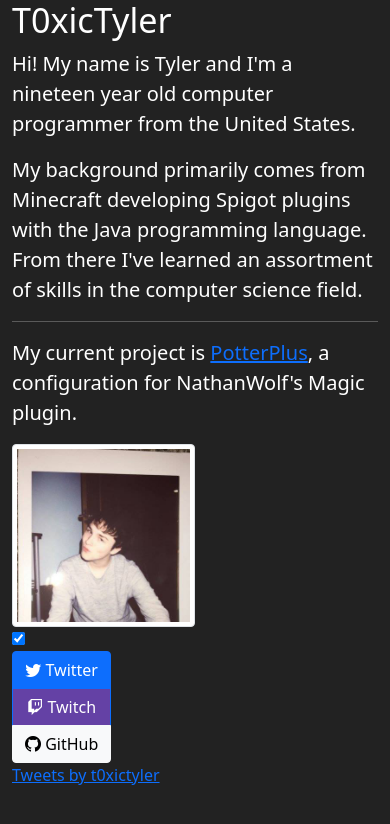
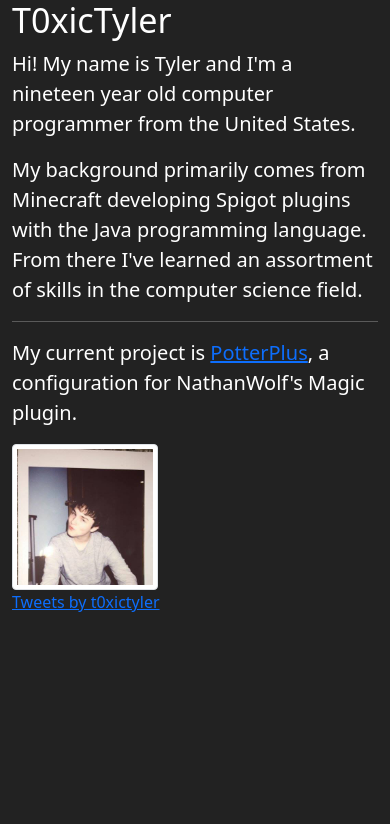
Before and after one commit to T0xicTyler/t0xictyler.github.io, a plain HTML site: page index.html in a window 390 px wide. Drawn offline with nearby package versions, Linux system fonts and the light colour scheme.

Commit message:
grid changes

```diff
--- a/index.html
+++ b/index.html
@@ -22,11 +22,8 @@
           <hr>
           <p class="lead">My current project is <a href="https://github/PotterPlus/PotterPlus">PotterPlus</a>, a configuration for NathanWolf's Magic plugin.</p>
         </div>
-        <div class="col-sm-11 col-lg-3">
-          <img src="img/me.jpg" alt="Picture of Toxic Tyler" class="img-thumbnail" style="width:50%;height:auto;">
-        </div>
-        <div class=" col-sm-1 col-lg-2 jumbotron">
-          <input type="checkbox" checked data-toggle="toggle">
+        <div class="col-sm-12 col-lg-3">
+          <img src="img/me.jpg" alt="Picture of Toxic Tyler" class="img-thumbnail" style="width:40%;height:auto;">
         </div>
       </div>
     </div>
@@ -34,15 +31,8 @@
 
   <div class="container">
     <div class="row">
-      <div class="col-sm-4 col-lg-2">
-        <div class="btn-group-vertical">
-          <a href="https://twitter.com/t0xictyler" class="btn btn-primary" target="_blank"><i class="bi-twitter"></i> Twitter</a>
-          <a href="https://twitch.com/t0xictyler" class="btn btn-primary twitch-purple" target="_blank"><i class="bi-twitch"></i> Twitch</a>
-          <a href="https://github.com/grisstyl" class="btn btn-light" target="_blank"><i class="bi-github"></i> GitHub</a>
-        </div>
-      </div>
-      <div class="col-sm-5 col-lg-6"></div>
-      <div class="col-sm-3 col-lg-4">
+      <div class="col-lg-8"></div>
+      <div class="col-sm-12 col-lg-4">
         <div class="jumbotron">
           <a class="twitter-timeline" href="https://twitter.com/t0xictyler?ref_src=twsrc%5Etfw">Tweets by t0xictyler</a> <script async src="https://platform.twitter.com/widgets.js" charset="utf-8"></script>
         </div>
```
